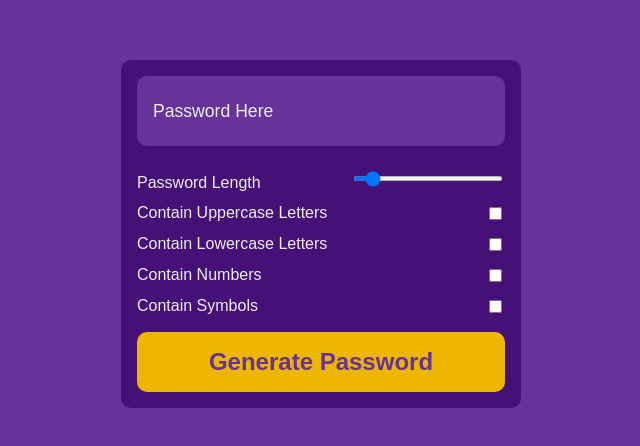
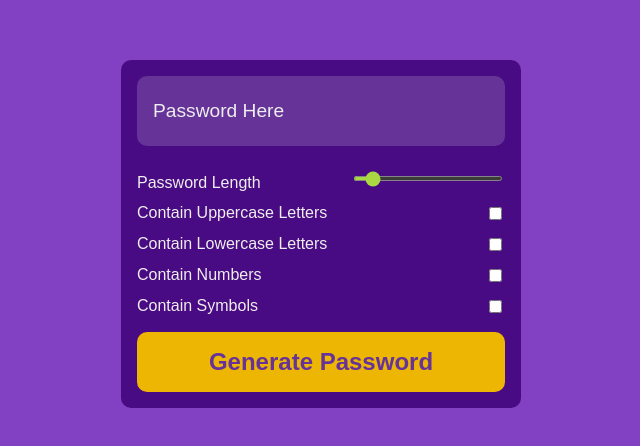
Before and after one commit to Abhirup-02/password-generator, a plain HTML site: page index.html in a window 1280 px wide. Shown: the part 166-612 px from the top of the page, without its empty margins (319-959 px from the left). Drawn offline with Linux system fonts and the light colour scheme.

Commit message:
changes the backgroung color and added accent color

```diff
--- a/style.css
+++ b/style.css
@@ -4,7 +4,7 @@
 body{
     margin: 0;
     font-family: "Poppins", sans-serif;
-    background: rebeccapurple;
+    background: rgb(130, 65, 195);
     color: #eee;
     display: flex;
     justify-content: center;
@@ -14,7 +14,7 @@ body{
 .pw-container{
     width: 400px;
     border-radius: 10px;
-    background: rgb(69,17,118);
+    background: rgb(73, 11, 131);
     box-shadow: 0 4px 10px rgba(0,0,0,0,0.6);
 }
 .pw-header{
@@ -32,7 +32,7 @@ body{
     border-radius: 10px;
 }
 #pw{
-    font-size: 1.1rem;
+    font-size: 1.2rem;
 }
 .pw button{
     position: absolute;
@@ -82,12 +82,13 @@ input[type="checkbox"]:checked{
 input[type="range"]{
     width: 150px;
     height: 5px;
+    accent-color:rgb(169, 216, 66) ;
 }
 #copy{
     border-radius: 10px;
 }
 #copy:hover{
-    background: white;
+    background: rgb(253, 246, 246);
     color: black;
-    transition: all 0.5s ease;
+    transition: all 0.6s ease;
 }
```
